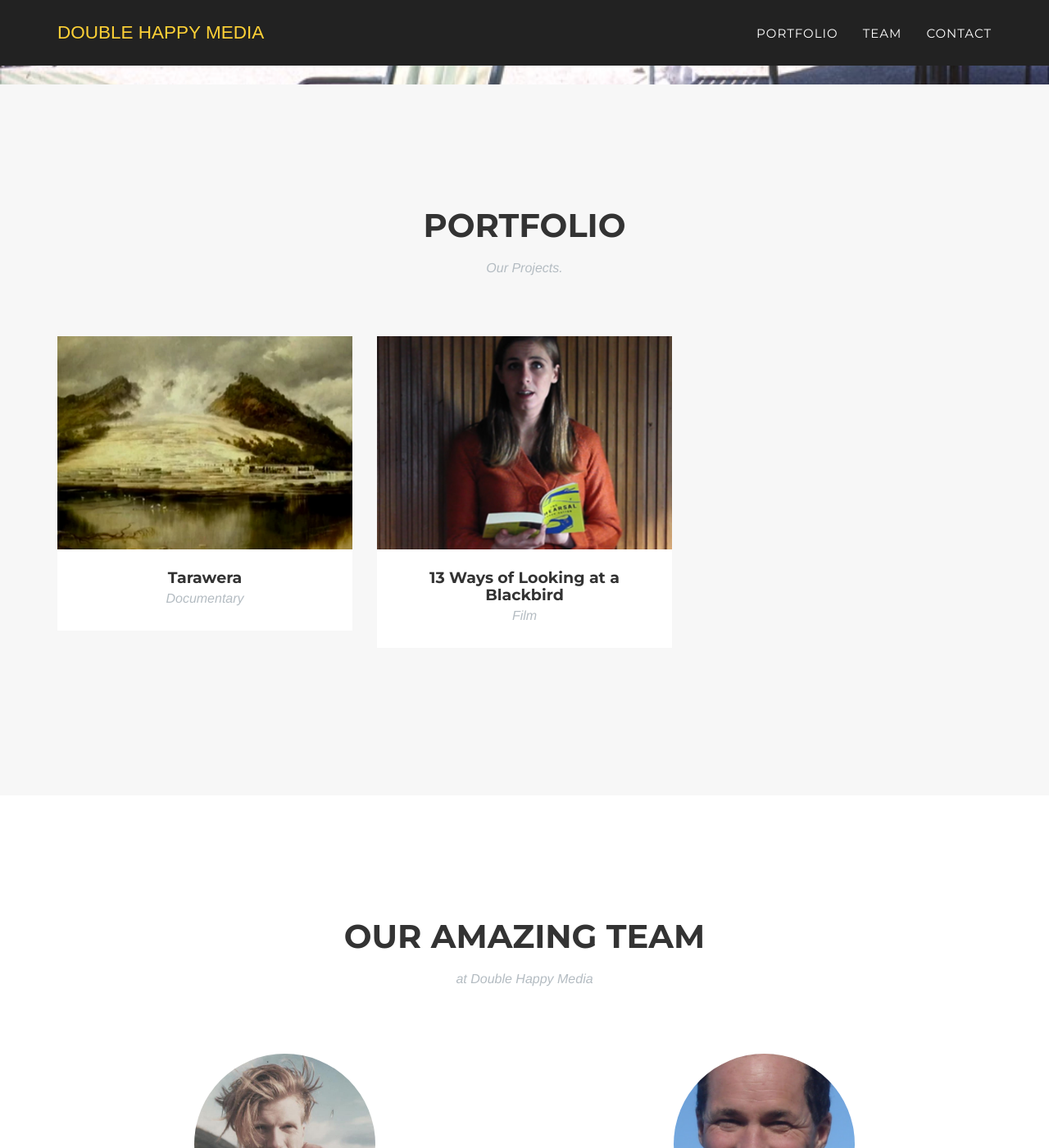
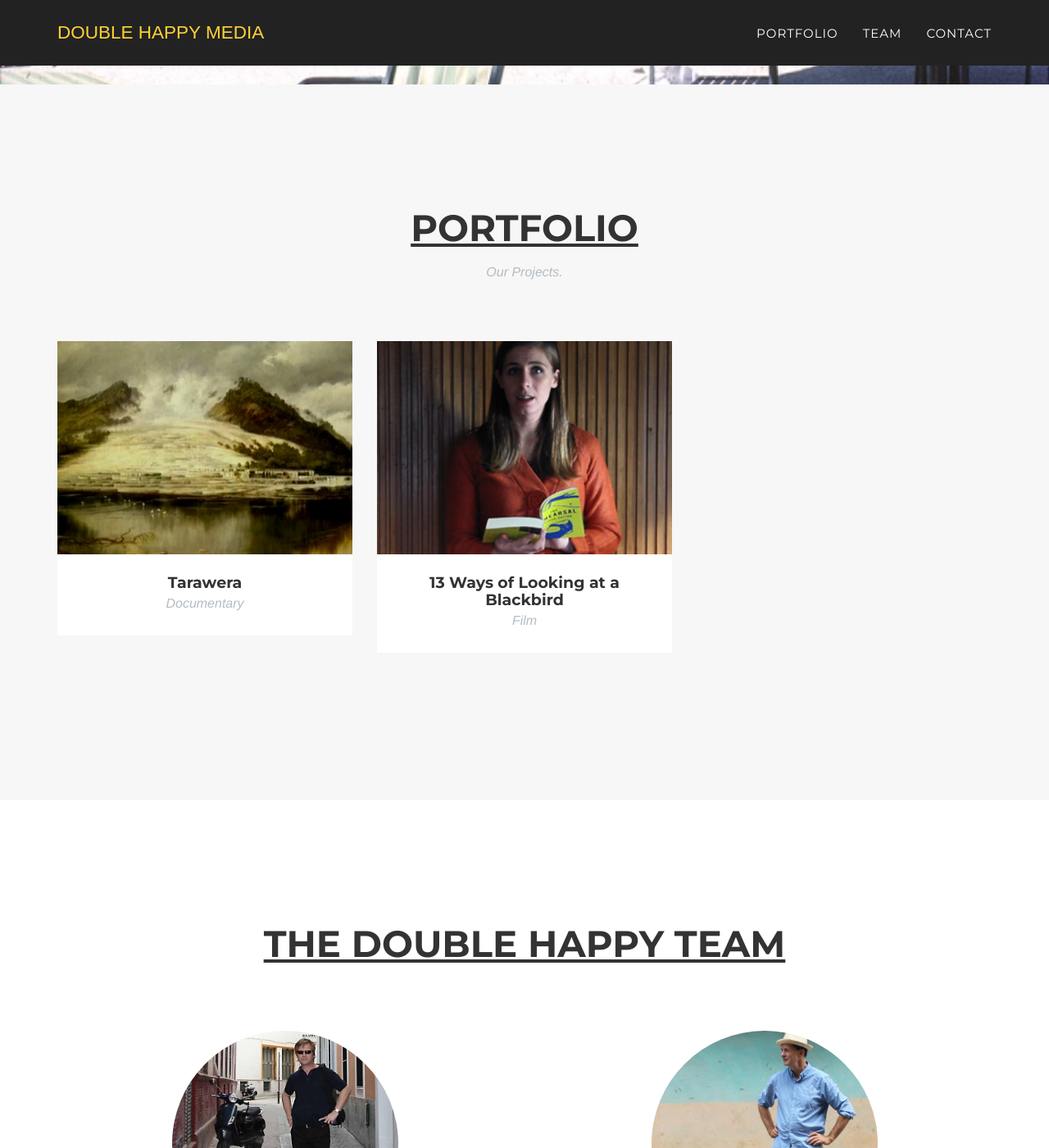
Before and after one commit to princessvespa/doublehappy, a Jekyll site: the page built from index.html, in a window 1280 px wide and 1400 px high, scrolled down 655 px. Shown: the whole window at 82% size. Built offline with Jekyll 4.4.1, drawn with Linux system fonts in a browser that asks for light colours; some web fonts are replaced.

Commit message:
slight style changes

```diff
--- a/_config.yml
+++ b/_config.yml
@@ -10,7 +10,7 @@ description: "DOUBLE HAPPY MEDIA specialize in producing New Zealand Documentari
 # Team names, titles and social links
 people:
 - name: Michael Lamb
-  pic: 6
+  pic: 10
   position: Writer/Producer
   description: "Michael has a background as writer, with over 20 years as a copywriter and creative director with a side order of journalism. His awards include Axis, Orca (advertising) and Qantas (media). He has made short films and music videos, including writing the script for an NZ Film Commission-funded short film called The Off Season. He has experience in digital, including in 1996 co-founding the editorial fashion website Runway Reporter (sold that year to ACP Media, now part of Bauer). As a copywriter he has specialised as a creative consultant on TV commercials, working on a considerable number of projects globally, including Australia, the US, the UK, Italy, Russia, France, and around Asia."
   social:
@@ -22,7 +22,7 @@ people:
 #      url: #
 
 - name: Richard Riddiford
-  pic: 7
+  pic: 11
   position: Director/Producer
   description: "Richard has made over 30 documentaries including The Sixth Man about infamous NZ spy Paddy Costello; and Architect Of Dreams about leading NZ architect Ian Athfield. He has directed TV dramas in NZ and Australia and written and directed two feature films, as well as TV commercials."
   social:
--- a/_includes/css/agency.css
+++ b/_includes/css/agency.css
@@ -336,7 +336,8 @@ section {
 section h2.section-heading {
     margin-top: 0;
     margin-bottom: 15px;
-    font-size: 40px;
+    font-size: 45px;
+    text-decoration: underline
 }
 
 section h3.section-subheading {
@@ -871,5 +872,5 @@ body {
 }
 
 .team-circle {
-    width:235px;
+    width:290px;
 }
--- a/_includes/team.html
+++ b/_includes/team.html
@@ -3,8 +3,8 @@
         <div class="container">
             <div class="row">
                 <div class="col-lg-12 text-center">
-                    <h2 class="section-heading">Our Amazing Team</h2>
-                    <h3 class="section-subheading text-muted">at Double Happy Media</h3>
+                    <h2 class="section-heading">The Double Happy Team</h2>
+                    <h3 class="section-subheading text-muted"></h3>
                 </div>
             </div>
             <div class="row">
```
Also changed, not shown: img/team/10.jpg (added), img/team/11.jpg (added), img/team/11.png (added), img/team/8.png (added), img/team/9.jpg (added).
